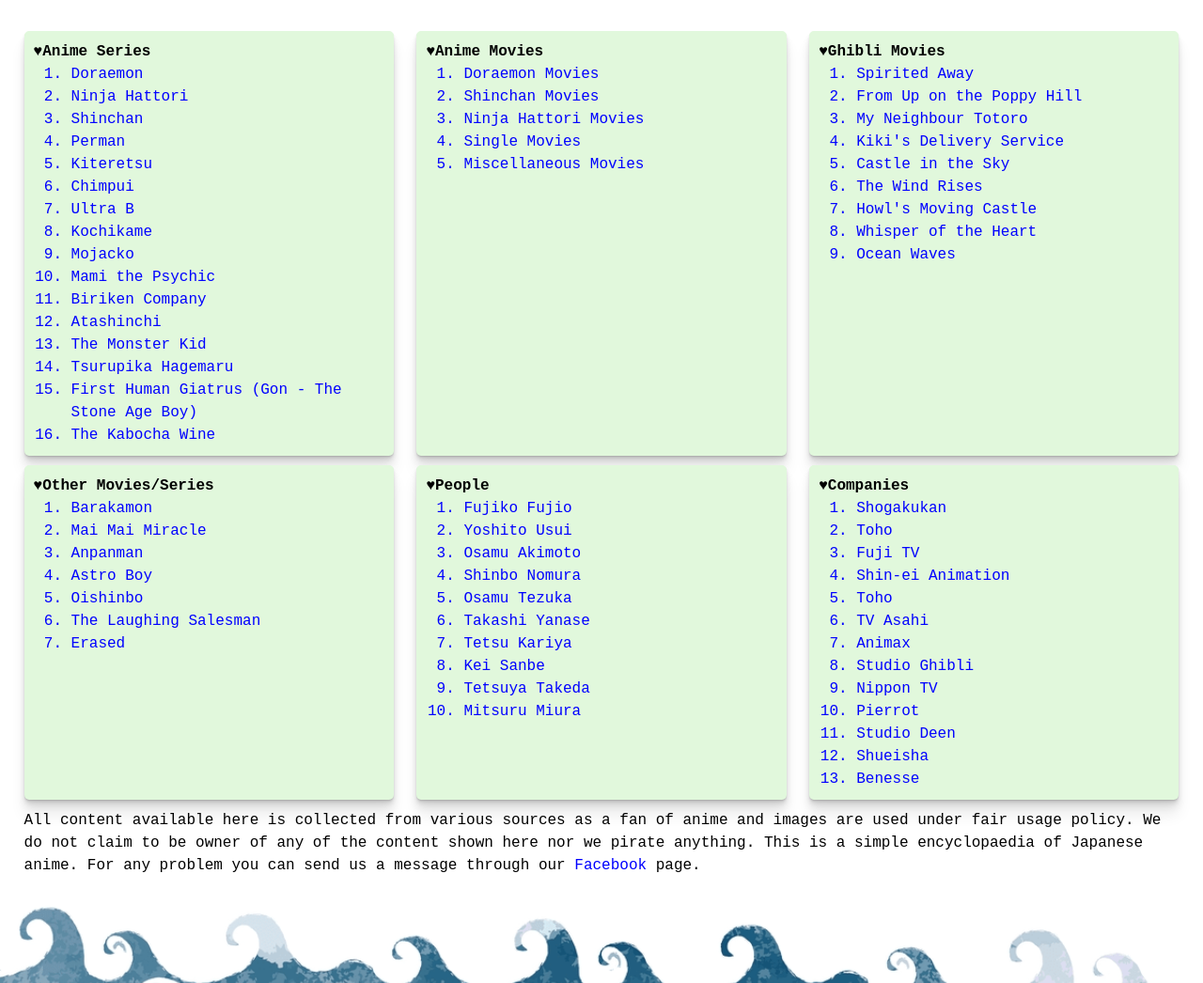
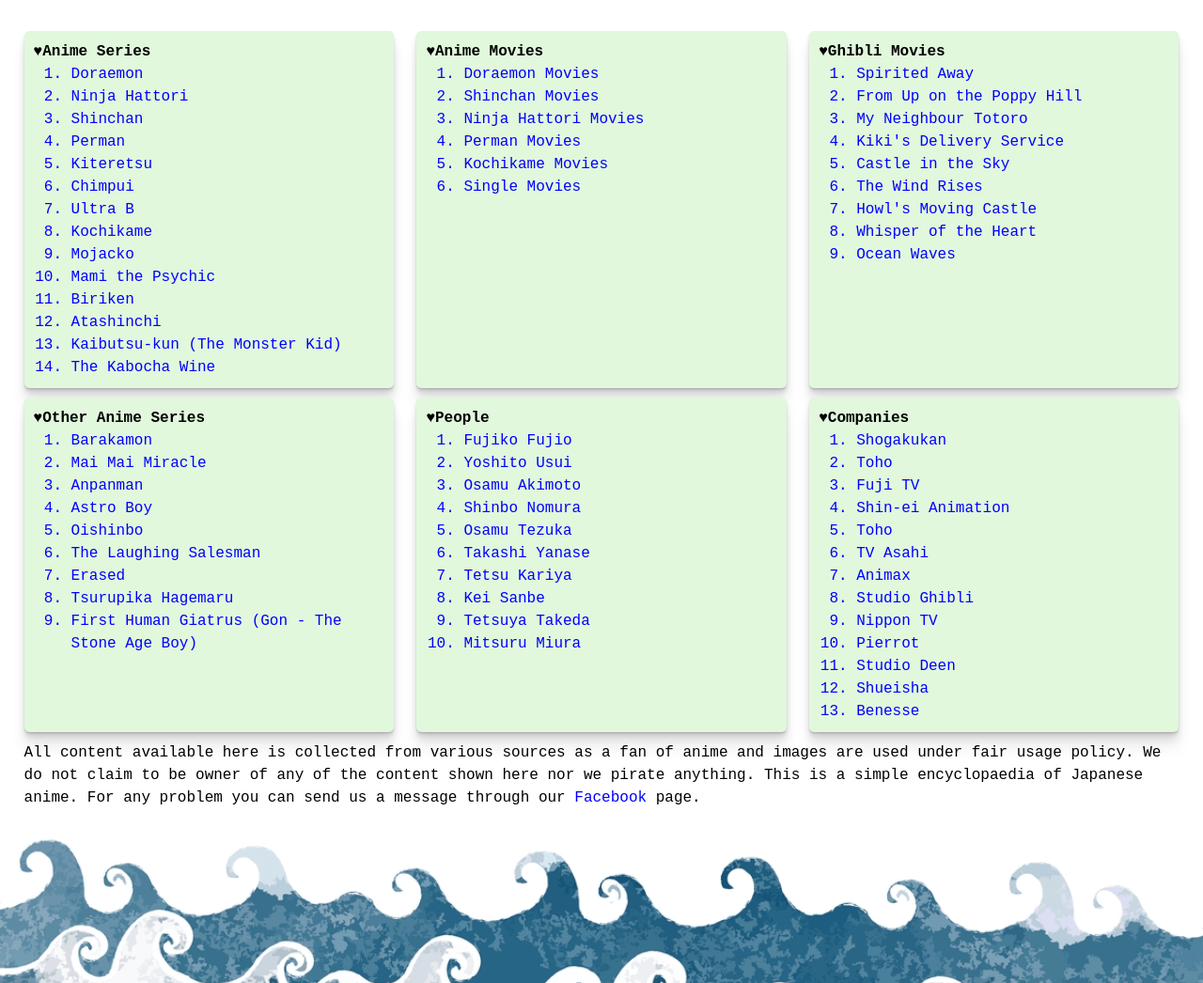
Before and after one commit to siddharthjkamra/anime, a plain HTML site: page index.html in a window 1280 px wide. Shown: the part 54-1100 px from the top of the page at 94% size. Drawn offline with Linux system fonts and the light colour scheme.

Commit message:
update index.html

```diff
--- a/index.html
+++ b/index.html
@@ -23,11 +23,9 @@
 <a href="#"><li>Kochikame</li></a>
 <a href="#"><li>Mojacko</li></a>
 <a href="#"><li>Mami the Psychic</li></a>
-<a href="#"><li>Biriken Company</li></a>
+<a href="#"><li>Biriken</li></a>
 <a href="#"><li>Atashinchi</li></a>
-<a href="#"><li>The Monster Kid</li></a>
-<a href="#"><li>Tsurupika Hagemaru</li></a>
-<a href="#"><li>First Human Giatrus (Gon - The Stone Age Boy)</li></a>
+<a href="#"><li>Kaibutsu-kun (The Monster Kid)</li></a>
 <a href="series/the-kabocha-wine/index.html"><li>The Kabocha Wine</li></a>
 </ol>
 </div>
@@ -38,8 +36,9 @@
 <a href="#"><li>Doraemon Movies</li></a>
 <a href="#"><li>Shinchan Movies</li></a>
 <a href="#"><li>Ninja Hattori Movies</li></a>
+<a href="#"><li>Perman Movies</li></a>
+<a href="#"><li>Kochikame Movies</li></a>
 <a href="#"><li>Single Movies</li></a>
-<a href=""><li>Miscellaneous Movies</li></a>
 </ol>
 </div>
 
@@ -62,7 +61,7 @@
 
 <div class="row">
 <div class="column">
-<div class="title">Other Movies/Series</div>
+<div class="title">Other Anime Series</div>
 <ol>
 <a href="series/barakamon/index.html"><li>Barakamon</li></a>
 <a href="#"><li>Mai Mai Miracle</li></a>
@@ -71,6 +70,8 @@
 <a href="#"><li>Oishinbo</li></a>
 <a href="#"><li>The Laughing Salesman</li></a>
 <a href="#"><li>Erased</li></a>
+<a href="#"><li>Tsurupika Hagemaru</li></a>
+<a href="#"><li>First Human Giatrus (Gon - The Stone Age Boy)</li></a>
 </ol>
 </div>
 
@@ -110,7 +111,7 @@
 </div>
 
 </div><!-- Closing Row -->
-<p>All content available here is collected from various sources as a fan of anime and images are used under fair usage policy. We do not claim to be owner of any of the content shown here nor we pirate anything. This is a simple encyclopaedia of Japanese anime. For any problem you can send us a message through our <a href="https://facebook.com/kodomomuke" target="_blank">Facebook</a> page.</p>
+<p style="font-size: 1em;">All content available here is collected from various sources as a fan of anime and images are used under fair usage policy. We do not claim to be owner of any of the content shown here nor we pirate anything. This is a simple encyclopaedia of Japanese anime. For any problem you can send us a message through our <a href="https://facebook.com/kodomomuke" target="_blank">Facebook</a> page.</p>
 </div><!-- Closing Container -->
 <img src="/assets/wave.png" style="margin-bottom:-10px;" width="100%" alt="">
 <script src="extra.js"></script>
```
